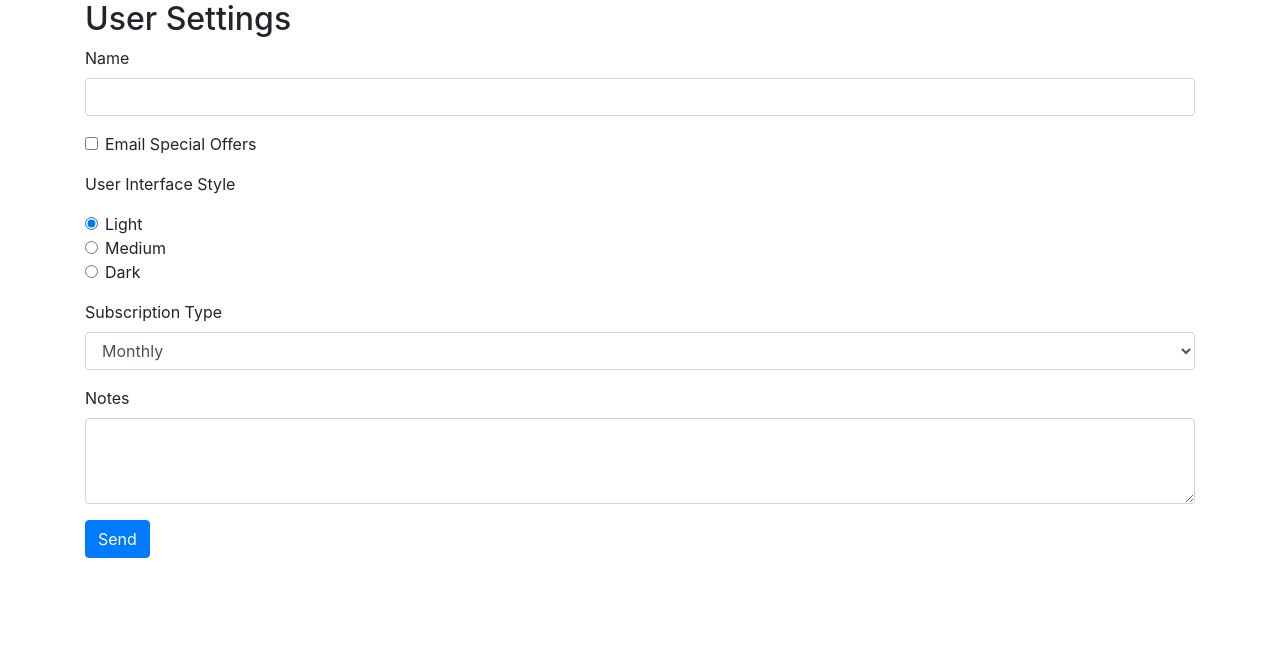
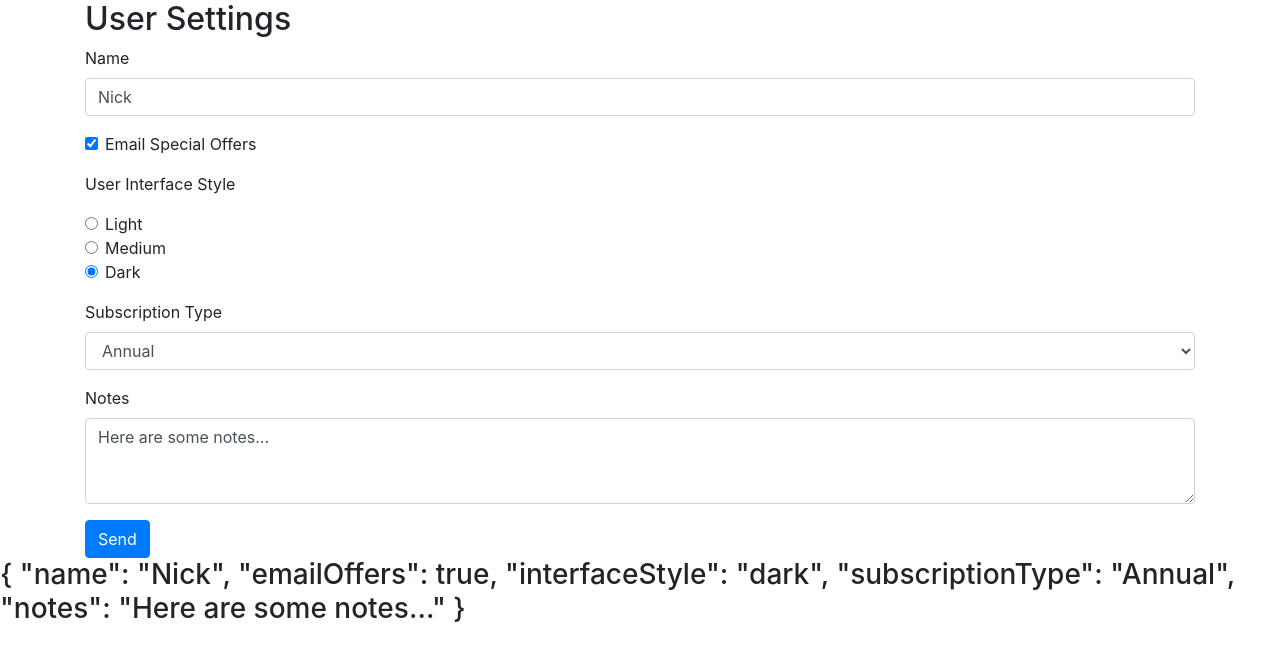
Before and after one commit to nthacker12/angular-forms, an Angular app: page / in a window 1280 px wide. Shown: the top 660 px of the page. Built offline with nearby package versions, Linux system fonts and the light colour scheme.

Commit message:
Added user settings model and included two-way binding with a copied version of user settings to eliminate data corruption

```diff
--- /dev/null
+++ b/src/app/data/user-settings.ts
@@ -0,0 +1,7 @@
+export interface UserSettings {
+  name: string;
+  emailOffers: boolean;
+  interfaceStyle: string;
+  subscriptionType: string;
+  notes: string;
+}
--- a/src/app/user-settings-form/user-settings-form.component.html
+++ b/src/app/user-settings-form/user-settings-form.component.html
@@ -1,47 +1,50 @@
-<div class="container">
+<div class='container'>
     <h2>User Settings</h2>
-    <form>
 
-      <div class="form-group">
-        <label for="name">Name</label>
-        <input id="name" name="name" class="form-control" />
+    <form #form='ngForm'>
+
+      <div class='form-group'>
+        <label for='name'>Name</label>
+        <input id='name' name='name' class='form-control' [(ngModel)]='userSettings.name'/>
       </div>
 
-      <div class="form-check form-group">
-        <input class="form-check-input" type="checkbox" id="emailOffers" name="emailOffers">
-        <label class="form-check-label" for="emailoffers">Email Special Offers</label>
+      <div class='form-check form-group'>
+        <input class='form-check-input' type='checkbox' id='emailOffers' name='emailOffers' [(ngModel)]='userSettings.emailOffers'>
+        <label class='form-check-label' for='emailoffers'>Email Special Offers</label>
       </div>
 
       <p>User Interface Style</p>
-      <div class="form-group">
-        <div class="form-check">
-          <input class="form-check-input" type="radio" name="interfaceStyle" id="lightInterface" value="light" checked>
-          <label class="form-check-label" for="lightInterface">Light</label>
+      <div class='form-group'>
+        <div class='form-check'>
+          <input class='form-check-input' type='radio' name='interfaceStyle' id='lightInterface' value='light' [(ngModel)]='userSettings.interfaceStyle'>
+          <label class='form-check-label' for='lightInterface'>Light</label>
         </div>
-        <div class="form-check">
-          <input class="form-check-input" type="radio" name="interfaceStyle" id="mediumInterface" value="medium">
-          <label class="form-check-label" for="mediumInterface">Medium</label>
+        <div class='form-check'>
+          <input class='form-check-input' type='radio' name='interfaceStyle' id='mediumInterface' value='medium' [(ngModel)]='userSettings.interfaceStyle'>
+          <label class='form-check-label' for='mediumInterface'>Medium</label>
         </div>
-        <div class="form-check">
-          <input class="form-check-input" type="radio" name="interfaceStyle" id="darkInterface" value="dark">
-          <label class="form-check-label" for="darkInterface">Dark</label>
+        <div class='form-check'>
+          <input class='form-check-input' type='radio' name='interfaceStyle' id='darkInterface' value='dark' [(ngModel)]='userSettings.interfaceStyle'>
+          <label class='form-check-label' for='darkInterface'>Dark</label>
         </div>
       </div>
 
-      <div class="form-group">
-        <label for="subscriptionType">Subscription Type</label>
-        <select class="form-control" id="subscriptionType">
+      <div class='form-group'>
+        <label for='subscriptionType'>Subscription Type</label>
+        <select class='form-control' id='subscriptionType' name='subscriptionType' [(ngModel)]='userSettings.subscriptionType'>
           <option>Monthly</option>
           <option>Annual</option>
           <option>Lifetime</option>
         </select>
       </div>
 
-      <div class="form-group">
-        <label for="notes">Notes</label>
-        <textarea id="notes" name="notes" class="form-control" rows="3"></textarea>
+      <div class='form-group'>
+        <label for='notes'>Notes</label>
+        <textarea id='notes' name='notes' class='form-control' rows='3' [(ngModel)]='userSettings.notes'></textarea>
       </div>
 
-      <button class="btn btn-primary">Send</button>
+      <button class='btn btn-primary'>Send</button>
     </form>
 </div>
+
+<h3>{{ userSettings | json }}</h3>
--- a/src/app/user-settings-form/user-settings-form.component.ts
+++ b/src/app/user-settings-form/user-settings-form.component.ts
@@ -1,4 +1,6 @@
 import { Component, OnInit } from '@angular/core';
+
+import { UserSettings } from './../data/user-settings';
 
 @Component({
   selector: 'app-user-settings-form',
@@ -7,6 +9,16 @@
 })
 export class UserSettingsFormComponent implements OnInit {
 
+  originalUserSettings: UserSettings = {
+    name: 'Nick',
+    emailOffers: true,
+    interfaceStyle: 'dark',
+    subscriptionType: 'Annual',
+    notes: 'Here are some notes...'
+  };
+
+  userSettings: UserSettings = { ...this.originalUserSettings };
+
   constructor() { }
 
   ngOnInit() {
```
